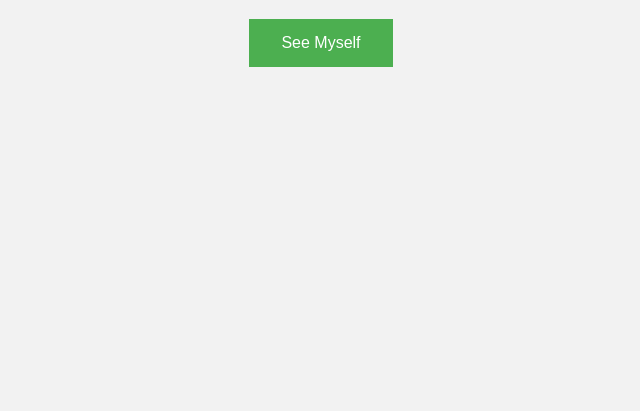
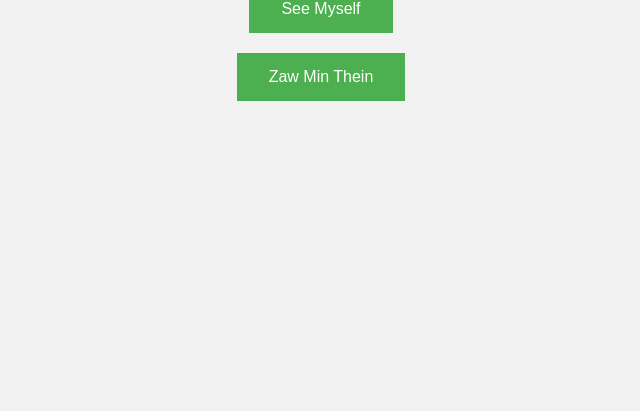
Before and after one commit to bsprj/BF_git-github, a plain HTML site: page main.html in a window 1280 px wide. Shown: the part 405-816 px from the top of the page, without its empty margins (319-959 px from the left). Drawn offline with Linux system fonts and the light colour scheme.

Commit message:
added new link

```diff
--- a/main.html
+++ b/main.html
@@ -36,6 +36,7 @@
 
 		<!-- Create the buttons -->
 		<button onclick="location.href='sample_myself.html'">See Myself</button>
+		<button onclick="location.href='ZawMinThein.html'">Zaw Min Thein</button>
 		<!-- <button onclick="location.href='https://www.google.com'">Google</button> -->
 		<!-- <button onclick="location.href='https://www.github.com'">Github</button> -->
 	</div>
```
